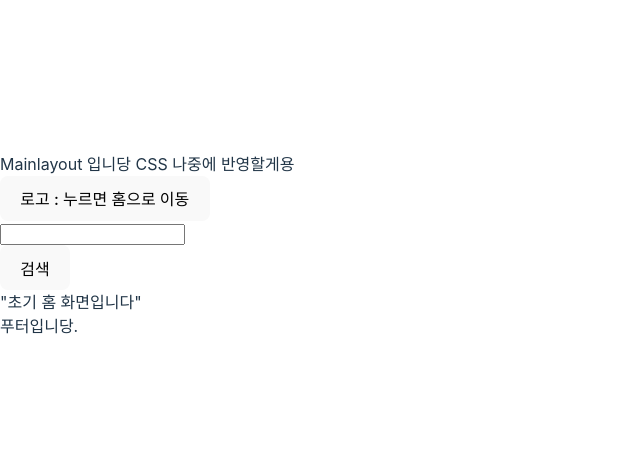
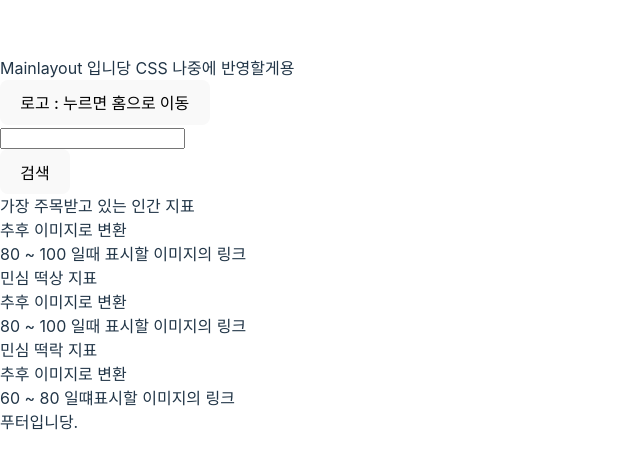
Before and after one commit to FunD-StockProject/StockProject-Frontend, a React (Vite) app: page / in a window 1280 px wide. Shown: the part 155-624 px from the top of the page, without its empty margins (0-640 px from the left). Built offline with nearby package versions, Linux system fonts and the light colour scheme.

Commit message:
[feat] 홈화면 카드 리스트 구현

```diff
--- /dev/null
+++ b/src/layout/Card.tsx
@@ -0,0 +1,14 @@
+import { scoreToImage } from '../utils/ScoreToImage';
+
+const Card = ({ key, score }: { key: number; score: number }) => {
+  const imgLink = scoreToImage(score);
+
+  return (
+    <div>
+      <div>추후 이미지로 변환</div>
+      <div>{imgLink}</div>
+    </div>
+  );
+};
+
+export default Card;
--- /dev/null
+++ b/src/layout/CardList.tsx
@@ -0,0 +1,20 @@
+import Card from './Card';
+
+interface CardInterface {
+  id: number;
+  score: number;
+}
+
+const CardList = ({ list }: { list: CardInterface[] }) => {
+  return (
+    <div>
+      <div>
+        {list.map((item: CardInterface) => (
+          <Card key={item.id} score={item.score} />
+        ))}
+      </div>
+    </div>
+  );
+};
+
+export default CardList;
--- a/src/pages/Home.tsx
+++ b/src/pages/Home.tsx
@@ -1,5 +1,27 @@
+import CardList from '../layout/CardList';
+
+interface CardInterface {
+  id: number;
+  score: number;
+}
+
 const Home = () => {
-  return <>"초기 홈 화면입니다"</>;
+  const popular: CardInterface[] = [{ id: 1, score: 90 }];
+  const soar: CardInterface[] = [{ id: 2, score: 80 }];
+  const drop: CardInterface[] = [{ id: 3, score: 70 }];
+
+  return (
+    <>
+      <div>가장 주목받고 있는 인간 지표</div>
+      <CardList list={popular} />
+
+      <div>민심 떡상 지표</div>
+      <CardList list={soar} />
+
+      <div>민심 떡락 지표</div>
+      <CardList list={drop} />
+    </>
+  );
 };
 
 export default Home;
--- /dev/null
+++ b/src/utils/ScoreToImage.ts
@@ -0,0 +1,20 @@
+const scoreToImage = (score: number): string => {
+  const defaultString = '';
+  let resultLink: string = defaultString;
+
+  if (score >= 80) {
+    resultLink = '80 ~ 100 일때 표시할 이미지의 링크';
+  } else if (score >= 60) {
+    resultLink = '60 ~ 80 일떄표시할 이미지의 링크';
+  } else if (score >= 40) {
+    resultLink = '40 ~ 60 일떄표시할 이미지의 링크';
+  } else if (score >= 20) {
+    resultLink = '20 ~ 40 일떄표시할 이미지의 링크';
+  } else {
+    resultLink = '0 ~ 20 일떄표시할 이미지의 링크';
+  }
+
+  return resultLink;
+};
+
+export { scoreToImage };
```
